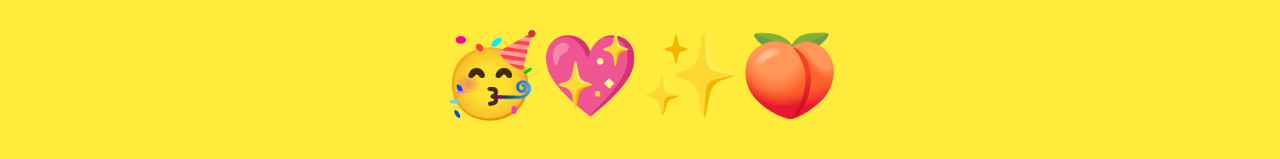
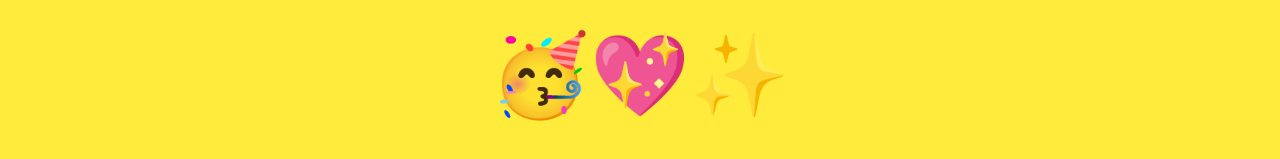
Before and after one commit to basanoglu53/cikalim-mi, a plain HTML site: page index.html in a window 1280 px wide. Both pictures are taken after a click on the button "EVET". Shown: the part 427-586 px from the top of the page. Drawn offline with nearby package versions, Linux system fonts and the light colour scheme.

Commit message:
Update index.html

```diff
--- a/index.html
+++ b/index.html
@@ -72,7 +72,7 @@
             // 2. Arayüz Değişimi
             document.getElementById('main-container').innerHTML = `
                 <h1 style="font-size: 6rem; color: #e91e63; animation: pop 0.5s ease-out;">WUHUHUHUHUHHUUH</h1>
-                <div style="font-size: 5rem;">🥳💖✨🍑</div>
+                <div style="font-size: 5rem;">🥳💖✨</div>
             `;
             document.body.style.backgroundColor = "#ffeb3b";
 
```
